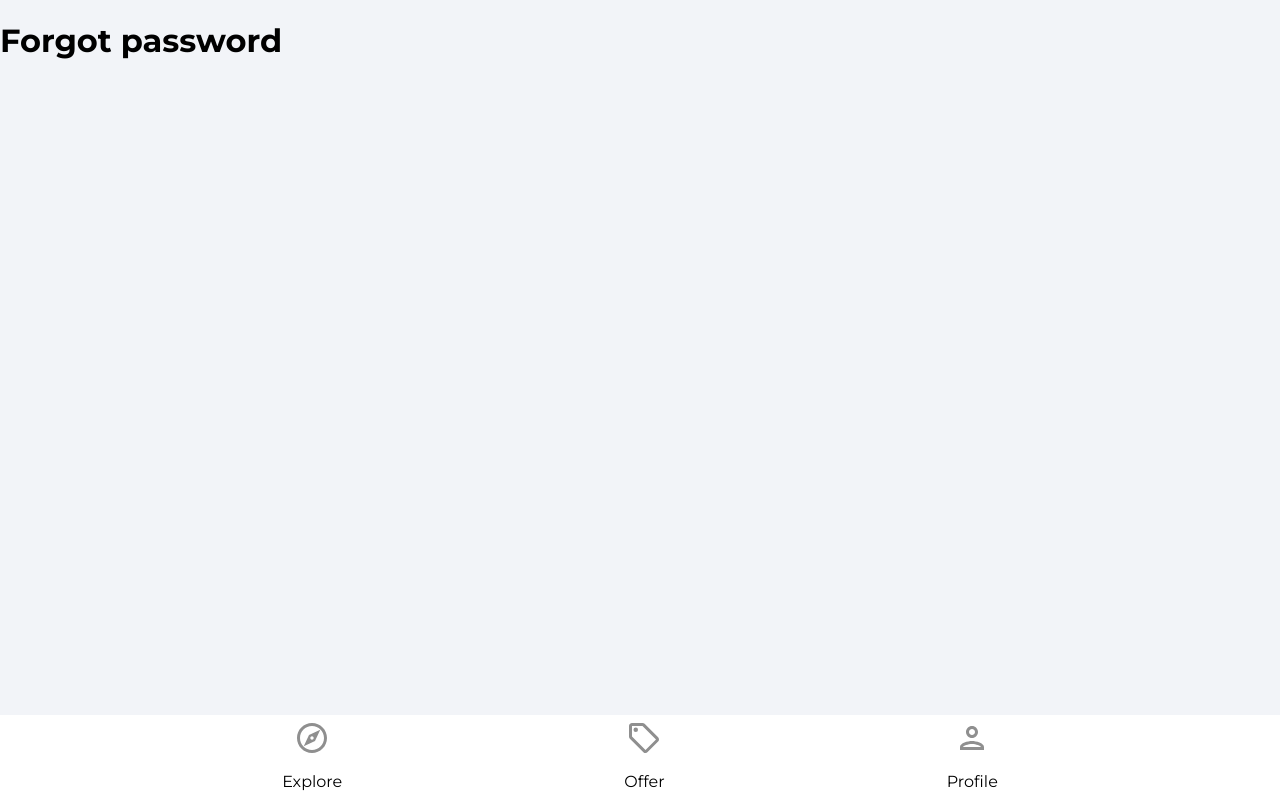
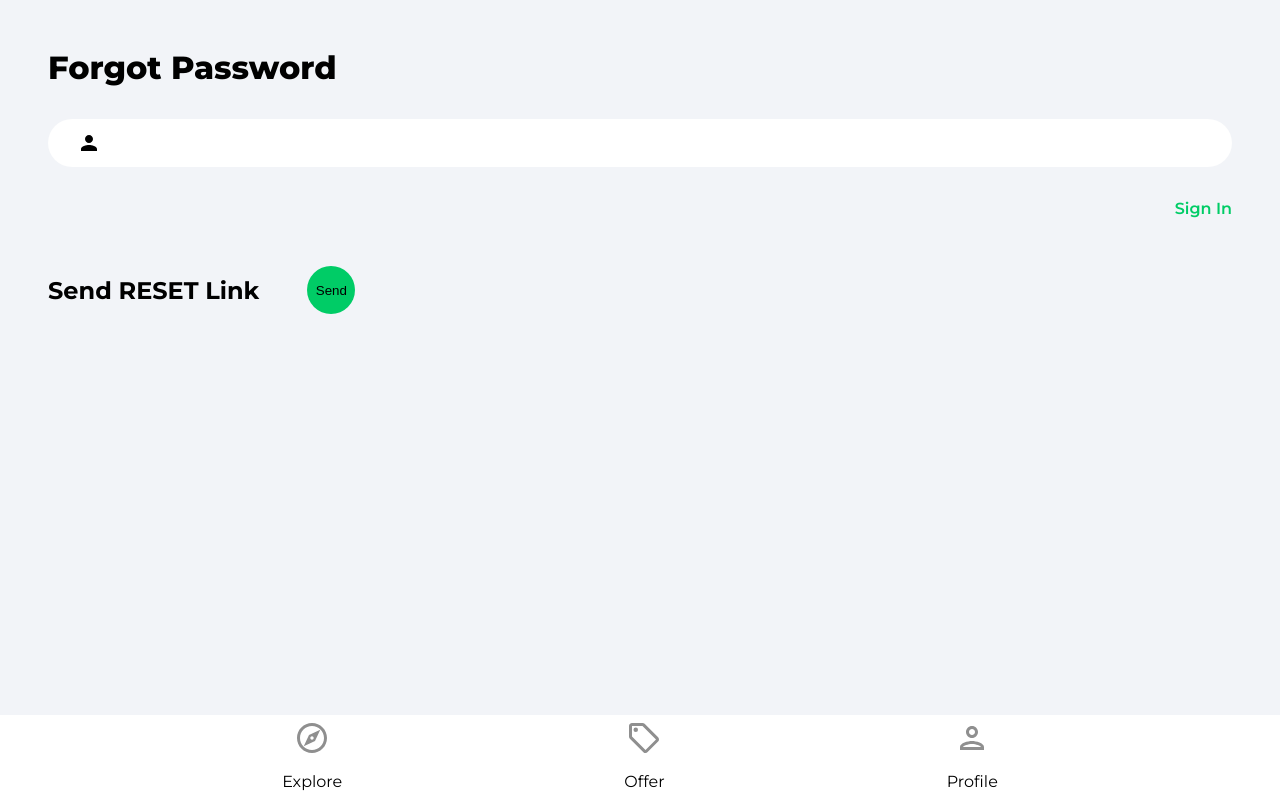
Before and after one commit to konstantin-agafonov/marketplace, a React (Create React App) app: page /forgot-password in a window 1280 px wide. Built offline with nearby package versions, Linux system fonts and the light colour scheme.

Commit message:
after forgot password

```diff
--- a/package.json
+++ b/package.json
@@ -11,6 +11,7 @@
     "react-dom": "^18.2.0",
     "react-router-dom": "^6.4.3",
     "react-scripts": "5.0.1",
+    "react-toastify": "^9.1.1",
     "web-vitals": "^2.1.4"
   },
   "scripts": {
--- a/src/App.js
+++ b/src/App.js
@@ -6,14 +6,17 @@ import Forgotpassword from "./pages/forgotpassword";
 import Navbar from "./components/navbar";
 import SignIn from "./pages/signin";
 import SignUp from "./pages/signup";
+import PrivateRoute from "./components/privateroute";
 
 function App() {
   return (
       <>
           <Routes>
-              <Route path='/' element={<Explore/>}/>
+              <Route index element={<Explore/>}/>
               <Route path='/offers' element={<Offers/>}/>
-              <Route path='/profile' element={<Profile/>}/>
+              <Route path='/profile' element={<PrivateRoute/>}>
+                  <Route path='/profile' element={<Profile/>}/>
+              </Route>
               <Route path='/sign-in' element={<SignIn/>}/>
               <Route path='/sign-up' element={<SignUp/>}/>
               <Route path='/forgot-password' element={<Forgotpassword/>}/>
--- a/src/components/navbar.jsx
+++ b/src/components/navbar.jsx
@@ -8,7 +8,7 @@ const Navbar = () => {
     const location = useLocation()
 
     const current = route => {
-      return route == location.pathname
+      return route === location.pathname
     }
 
     return (
--- /dev/null
+++ b/src/components/privateroute.jsx
@@ -0,0 +1,12 @@
+import {Outlet,Navigate} from 'react-router-dom'
+import useAuthStatus from "../hooks/useauthstatus";
+
+const PrivateRoute = () => {
+    const {loggedIn,checkingStatus} = useAuthStatus()
+    if (checkingStatus) {
+        return <h3>Loading...</h3>
+    }
+    return ( loggedIn ? <Outlet/> : <Navigate to='/sign-in'/> )
+}
+
+export default PrivateRoute
--- /dev/null
+++ b/src/hooks/useauthstatus.jsx
@@ -0,0 +1,21 @@
+import {useEffect, useState} from "react";
+import {getAuth,onAuthStateChanged} from "firebase/auth";
+
+const useAuthStatus = () => {
+    const [loggedIn,setLoggedIn] = useState(false)
+    const [checkingStatus,setCheckingStatus] = useState(true)
+
+    useEffect(()=>{
+        const auth = getAuth()
+        onAuthStateChanged(auth,user=>{
+            if (user) {
+                setLoggedIn(true)
+            }
+            setCheckingStatus(false)
+        })
+    },[])
+
+    return {loggedIn,checkingStatus}
+}
+
+export default useAuthStatus
--- a/src/index.js
+++ b/src/index.js
@@ -3,12 +3,15 @@ import ReactDOM from 'react-dom/client';
 import './index.css';
 import App from './App';
 import {BrowserRouter} from "react-router-dom";
+import {ToastContainer} from "react-toastify";
+import 'react-toastify/dist/ReactToastify.css';
 
 const root = ReactDOM.createRoot(document.getElementById('root'));
 root.render(
   <React.StrictMode>
       <BrowserRouter>
           <App />
+          <ToastContainer />
       </BrowserRouter>
   </React.StrictMode>
 );
--- a/src/pages/forgotpassword.jsx
+++ b/src/pages/forgotpassword.jsx
@@ -1,7 +1,55 @@
+import {getAuth, sendPasswordResetEmail } from 'firebase/auth'
+import {useState} from "react";
+import {Link} from "react-router-dom";
+import {toast} from "react-toastify";
+
 const Forgotpassword = () => {
+    const [email,setEmail] = useState('')
+
+    const onChange = e => setEmail(e.target.value)
+
+    const onSubmit = async e => {
+        e.preventDefault()
+        try {
+            const auth = getAuth()
+            await sendPasswordResetEmail(auth,email)
+            toast.success('Email was sent')
+            console.log('Email was sent')
+        } catch (error) {
+            toast.error(error)
+        }
+    }
+
     return (
-        <div>
-            <h1>Forgot password</h1>
+        <div className='pageContainer'>
+            <header>
+                <p className="pageHeader">Forgot Password</p>
+            </header>
+            <main>
+                <form onSubmit={onSubmit}>
+                    <input
+                        type="email"
+                        value={email}
+                        onChange={onChange}
+                        id='email'
+                        className='emailInput'
+                    />
+                    <Link
+                        className="forgotPasswordLink"
+                        to='/sign-in'
+                    >
+                        Sign In
+                    </Link>
+                    <div className="signInBar">
+                        <div className="signInText">Send RESET Link</div>
+                        <button
+                            className='signInButton'
+                        >
+                            Send
+                        </button>
+                    </div>
+                </form>
+            </main>
         </div>
     )
 }
--- a/src/pages/profile.jsx
+++ b/src/pages/profile.jsx
@@ -1,6 +1,10 @@
-import {getAuth} from "firebase/auth";
+import {updateProfile,getAuth} from "firebase/auth";
 import {useState} from "react";
 import {useNavigate} from "react-router-dom";
+import {doc, updateDoc} from "firebase/firestore";
+import {db} from '../firebase.config'
+import {toast} from "react-toastify";
+
 
 const Profile = () => {
     const auth = getAuth()
@@ -8,6 +12,7 @@ const Profile = () => {
         name: auth.currentUser.displayName,
         email: auth.currentUser.email,
     })
+    const [changeDetails,setChangeDetails] = useState(false)
 
     const {name,email} = formData
 
@@ -18,6 +23,30 @@ const Profile = () => {
             navigate('/sign-in')
         })
     }
+
+    const onSubmit = async () => {
+        try {
+            if (auth.currentUser.displayName !== name) {
+                await updateProfile(auth.currentUser, {
+                    displayName: name,
+                })
+                const userRef = doc(db,'users',auth.currentUser.uid)
+                await updateDoc(userRef,{
+                    name
+                })
+            }
+        } catch (error) {
+            toast.error('!Could not update user!')
+        }
+    }
+
+    const onChange = e => {
+        setFormData(prev=>({
+            ...prev,
+            [e.target.id]: e.target.value,
+        }))
+    }
+
     return (
         <div className='profile'>
             <header className="profileHeader">
@@ -31,6 +60,42 @@ const Profile = () => {
                     Logout
                 </button>
             </header>
+            <main>
+                <div className="profileDetailsHeader">
+                    <p className="profileDetailsText">
+                        Personal Details
+                    </p>
+                    <p
+                        className="changePersonalDetails"
+                        onClick={()=>{
+                            changeDetails && onSubmit()
+                            setChangeDetails(prev=>!prev)
+                        }}
+                    >
+                        {changeDetails ? 'done' : 'change'}
+                    </p>
+                </div>
+                <div className="profileCard">
+                    <form>
+                        <input
+                            type="text"
+                            id='name'
+                            className={!changeDetails ? 'profileName' : 'profileNameActive'}
+                            disabled={!changeDetails}
+                            value={name}
+                            onChange={onChange}
+                        />
+                        <input
+                            type="text"
+                            id='email'
+                            className={!changeDetails ? 'profileEmail' : 'profileEmailActive'}
+                            disabled={!changeDetails}
+                            value={email}
+                            onChange={onChange}
+                        />
+                    </form>
+                </div>
+            </main>
         </div>
     )
 }
```
Also changed, not shown: 1 other file (tests, documents, lock files or other folders).
